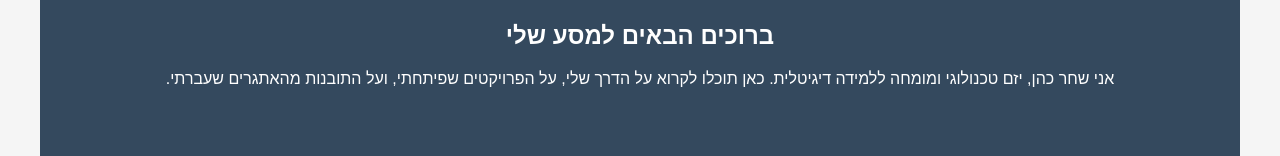
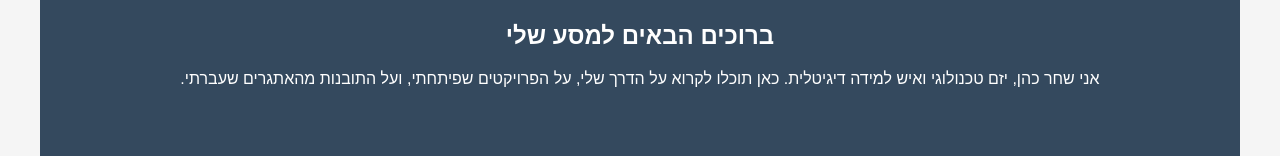
Before and after one commit to shaharc94/website, a plain HTML site: page index.html in a window 1280 px wide. Shown: the part 142-298 px from the top of the page. Drawn offline with Linux system fonts and the light colour scheme.

Commit message:
Update index.html

```diff
--- a/index.html
+++ b/index.html
@@ -123,7 +123,7 @@
   <div class="container">
     <section id="home" class="hero">
       <h1>ברוכים הבאים למסע שלי</h1>
-      <p>אני שחר כהן, יזם טכנולוגי ומומחה ללמידה דיגיטלית. כאן תוכלו לקרוא על הדרך שלי, על הפרויקטים שפיתחתי, ועל התובנות מהאתגרים שעברתי.</p>
+      <p>אני שחר כהן, יזם טכנולוגי ואיש למידה דיגיטלית. כאן תוכלו לקרוא על הדרך שלי, על הפרויקטים שפיתחתי, ועל התובנות מהאתגרים שעברתי.</p>
     </section>
 
     <section id="journeys" class="section">
```
